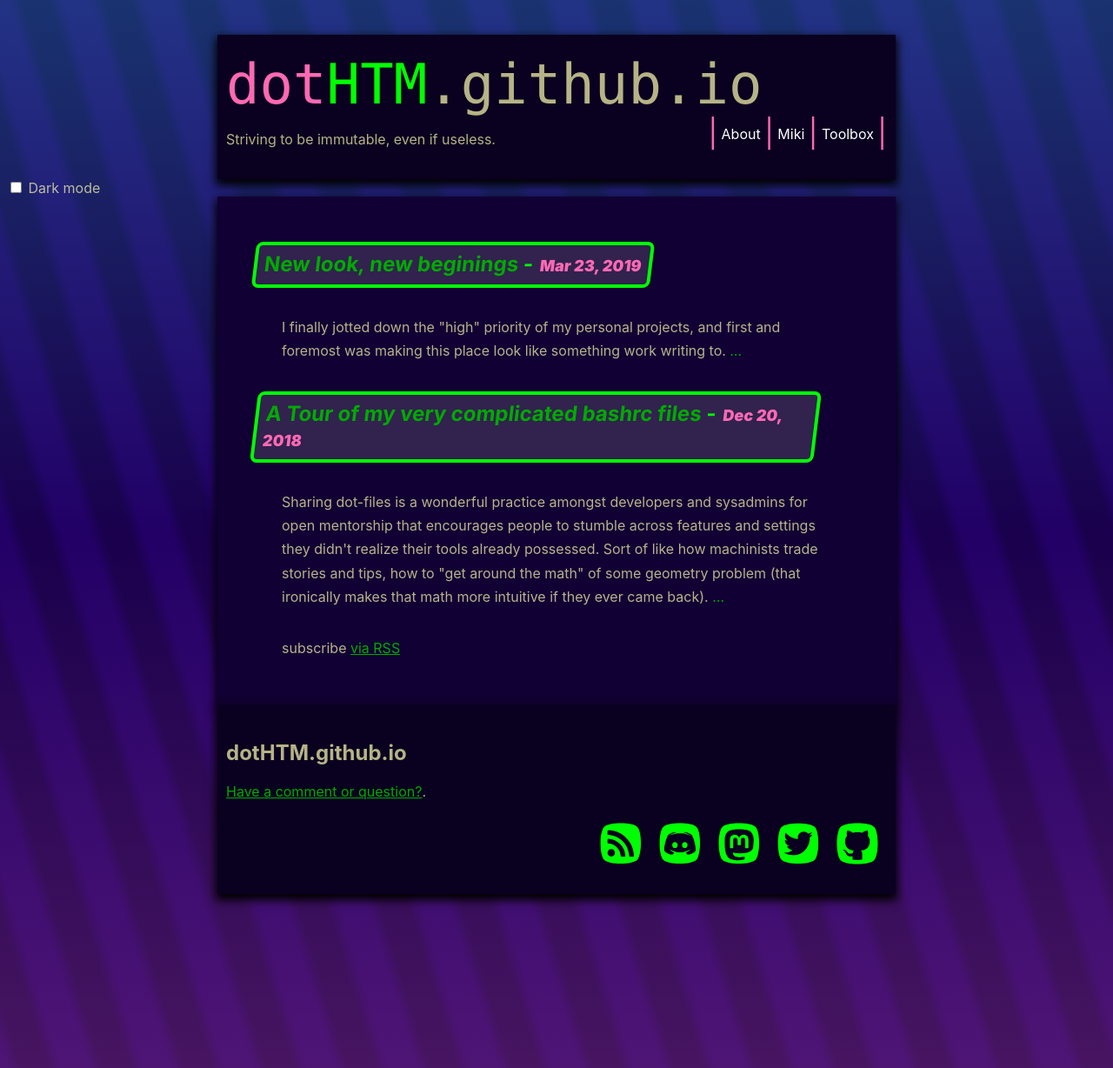
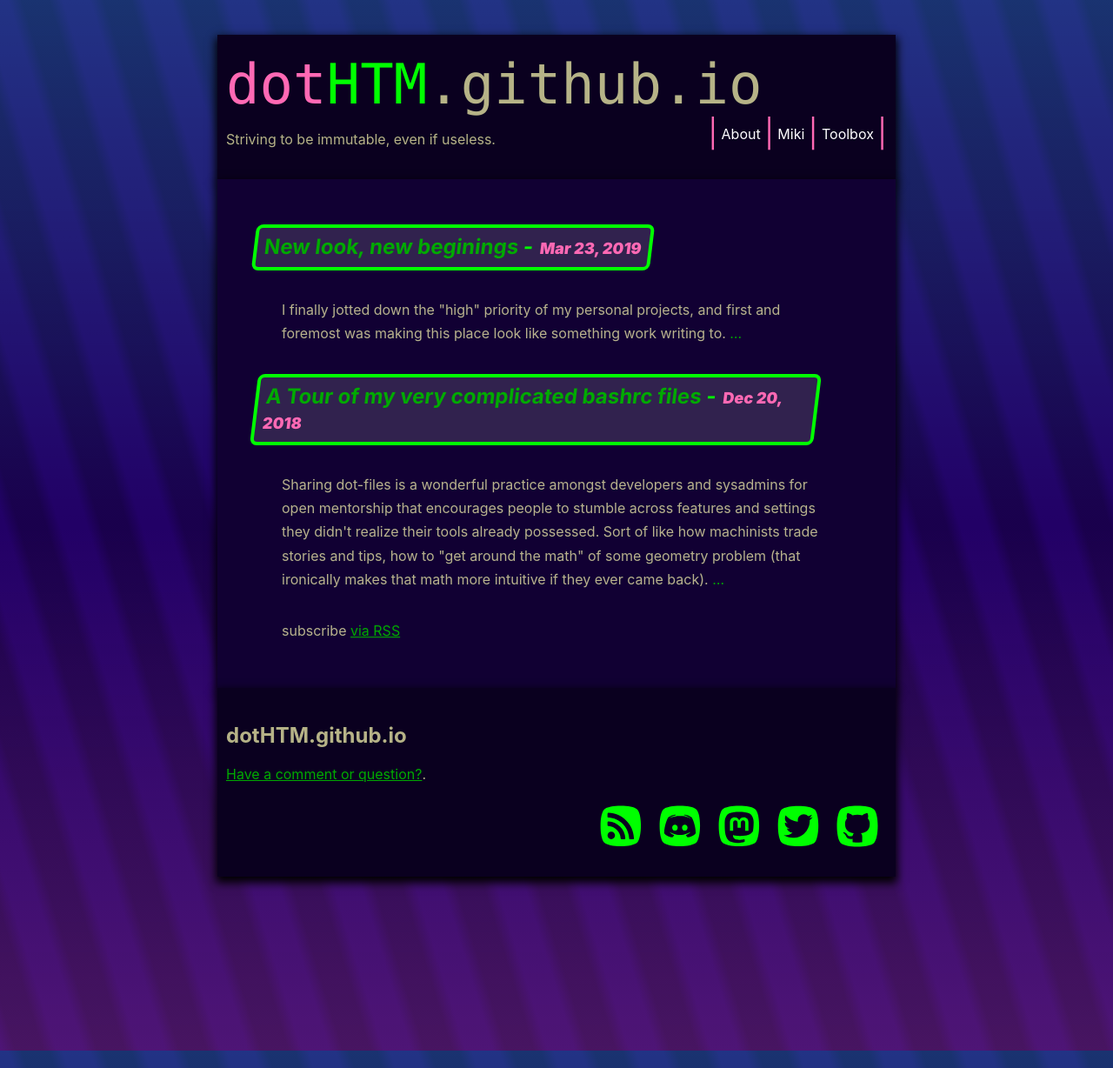
Before and after one commit to dotHTM/dothtm.github.io, a Jekyll site: the page built from index.html, in a window 1280 px wide. Shown: the whole page at 87% size. Built offline with Jekyll 4.4.1, drawn with Linux system fonts in a browser that asks for light colours.

Commit message:
Update default.html

```diff
--- a/_layouts/default.html
+++ b/_layouts/default.html
@@ -9,10 +9,6 @@
 
     {% include header.html %}
     <div class="page-content">
-      <div class="dark-mode-switch">
-        <input id="dark-mode" type="checkbox" onclick="document.documentElement.classList.toggle('dark-mode')">
-        <label for="dark-mode">Dark mode</label>
-      </div>
         {{ content }}
     </div>
 
```
